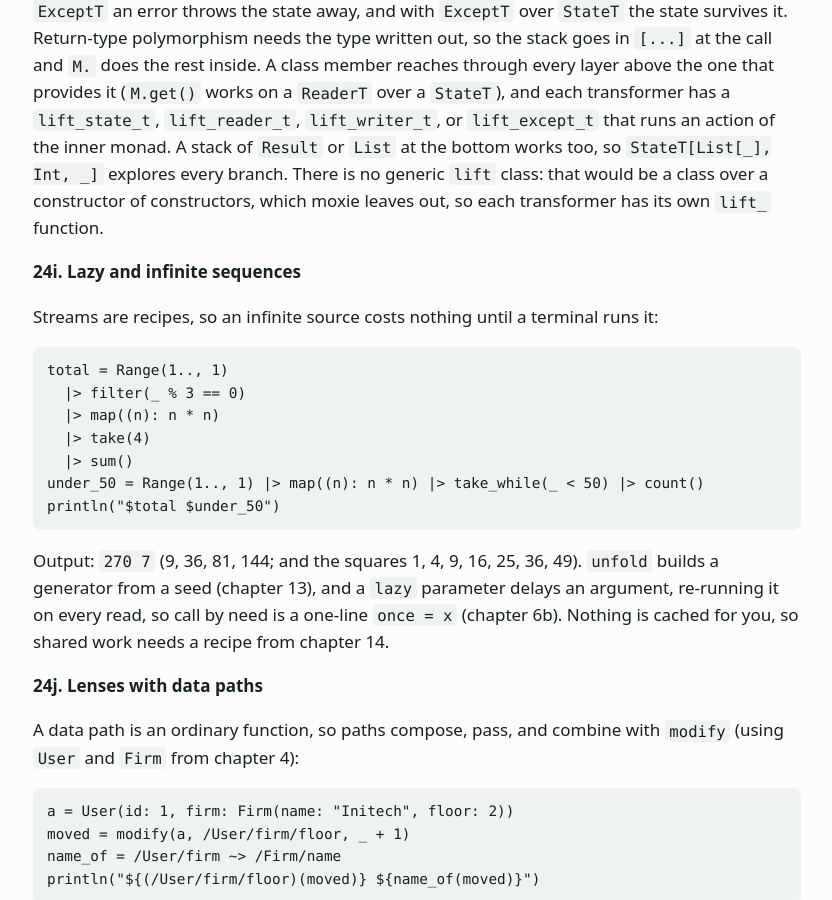
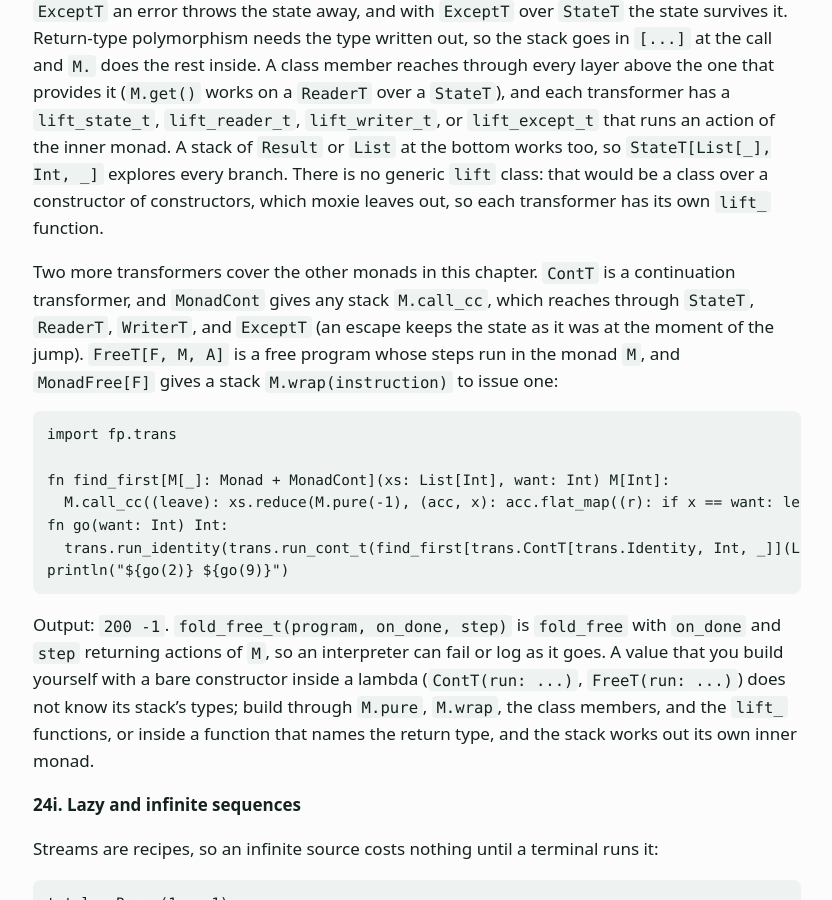
Before and after one commit to slconverse1/moxie, a Jekyll site: the page built from docs/gc/guide.md, in a window 1280 px wide and 900 px high, scrolled down 86700 px. Shown: the whole window, without its empty margins (223-1055 px from the left). Built offline with Jekyll 4.4.1, drawn with Linux system fonts in a browser that asks for light colours.

Commit message:
fp.trans: ContT and MonadCont, FreeT and MonadFree, listen and censor on MonadWriter
Co-Authored-By: Claude Sonnet 5.5 <noreply@anthropic.com>
Claude-Session: https://claude.ai/code/session_01XCzUchPRZuBnrDtgjNTTye

````diff
--- a/docs/gc/guide.md
+++ b/docs/gc/guide.md
@@ -3191,6 +3191,20 @@ println("${error_then_state(1)} ${error_then_state(9)}")
 ```
 
 Output: `Ok((2, 2)) Err("too big")`, then `(Ok(2), 2) (Err("too big"), 9)`. The same `tick` runs on both stacks, and the stack order decides what a failure costs: with `StateT` over `ExceptT` an error throws the state away, and with `ExceptT` over `StateT` the state survives it. Return-type polymorphism needs the type written out, so the stack goes in `[...]` at the call and `M.` does the rest inside. A class member reaches through every layer above the one that provides it (`M.get()` works on a `ReaderT` over a `StateT`), and each transformer has a `lift_state_t`, `lift_reader_t`, `lift_writer_t`, or `lift_except_t` that runs an action of the inner monad. A stack of `Result` or `List` at the bottom works too, so `StateT[List[_], Int, _]` explores every branch. There is no generic `lift` class: that would be a class over a constructor of constructors, which moxie leaves out, so each transformer has its own `lift_` function.
+
+Two more transformers cover the other monads in this chapter. `ContT` is a continuation transformer, and `MonadCont` gives any stack `M.call_cc`, which reaches through `StateT`, `ReaderT`, `WriterT`, and `ExceptT` (an escape keeps the state as it was at the moment of the jump). `FreeT[F, M, A]` is a free program whose steps run in the monad `M`, and `MonadFree[F]` gives a stack `M.wrap(instruction)` to issue one:
+
+```
+import fp.trans
+
+fn find_first[M[_]: Monad + MonadCont](xs: List[Int], want: Int) M[Int]:
+  M.call_cc((leave): xs.reduce(M.pure(-1), (acc, x): acc.flat_map((r): if x == want: leave(x * 100) else: M.pure(r))))
+fn go(want: Int) Int:
+  trans.run_identity(trans.run_cont_t(find_first[trans.ContT[trans.Identity, Int, _]](List(1, 2, 3), want), (a): trans.Identity.pure(a)))
+println("${go(2)} ${go(9)}")
+```
+
+Output: `200 -1`. `fold_free_t(program, on_done, step)` is `fold_free` with `on_done` and `step` returning actions of `M`, so an interpreter can fail or log as it goes. A value that you build yourself with a bare constructor inside a lambda (`ContT(run: ...)`, `FreeT(run: ...)`) does not know its stack's types; build through `M.pure`, `M.wrap`, the class members, and the `lift_` functions, or inside a function that names the return type, and the stack works out its own inner monad.
 
 **24i. Lazy and infinite sequences**
 
````
Also changed, not shown: other parts of docs/gc/guide.md (+1 -1 lines), INTERPRETER.md (+2 -0 lines), docs/gc/spec.md (+2 -2 lines), tests/run_trans.py (+52 -0 lines), 2 other files.
